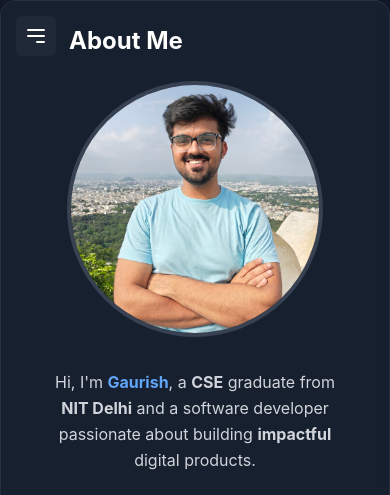
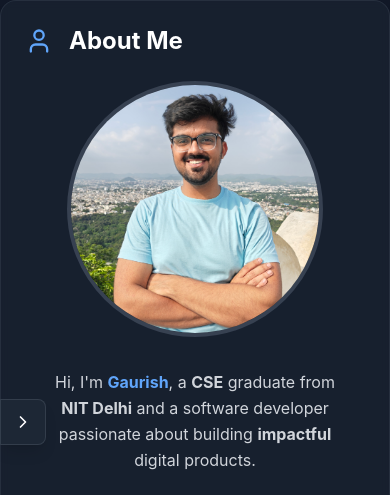
Before and after one commit to Gaurishh/portfolio-website, a Next.js app: page / in a window 390 px wide. Shown: the top 495 px of the page. Built offline with nearby package versions, Linux system fonts and the light colour scheme.

Commit message:
Sidebar optimizations

```diff
--- a/components/AboutSection.js
+++ b/components/AboutSection.js
@@ -6,19 +6,19 @@ import SectionCard from './SectionCard';
 const AboutSection = () => (
   <SectionCard title="About Me" icon={User}>
          <div className="flex flex-col items-center justify-center min-h-[calc(100vh-12rem)] w-full px-6 md:px-12">
-         <div className="flex flex-col md:flex-row items-center mb-8">
-             <div className="mb-8 md:mb-0 md:mr-10 flex-shrink-0">
+          <div className="flex flex-col xl:flex-row items-center mb-8">
+              <div className="mb-8 xl:mb-0 xl:mr-10 flex-shrink-0">
                  <Image
                      src="/profile-photo.jpg"
                      alt="Your Name - Software Engineer"
                      width={512}
                      height={512}
-                     className="rounded-full w-64 h-64 md:w-[28rem] md:h-[28rem] border-4 border-gray-700 object-cover object-top"
+                      className="rounded-full w-64 h-64 xl:w-[28rem] xl:h-[28rem] border-4 border-gray-700 object-cover object-top"
                      style={{ objectPosition: 'center 30%' }}
                      priority
                  />
              </div>
-                     <div className="text-center md:text-left max-w-xl">
+                     <div className="text-center xl:text-left max-w-xl">
                                             <p className="text-gray-300 leading-relaxed text-base md:text-lg">
                        Hi, I&apos;m <strong className="text-blue-400">Gaurish</strong>, a <strong>CSE</strong> graduate from <strong>NIT Delhi</strong> and a software developer passionate about building <strong>impactful</strong> digital products.
                    </p>
--- a/components/Sidebar.js
+++ b/components/Sidebar.js
@@ -1,5 +1,5 @@
 import React, { useState, useEffect } from 'react';
-import { Github, Linkedin, Code, Mail } from 'lucide-react';
+import { Github, Linkedin, Code, Mail, ChevronRight } from 'lucide-react';
 
 const Sidebar = ({ activeSection, setActiveSection, sections, isMobile, onSectionClick }) => {
   const [isOpen, setIsOpen] = useState(false);
@@ -109,15 +109,23 @@ const Sidebar = ({ activeSection, setActiveSection, sections, isMobile, onSectio
   if (isMobile) {
     return (
       <>
-        <button
-          onClick={() => setIsOpen(!isOpen)}
-          className="fixed top-4 left-4 z-50 p-2 bg-gray-800 rounded-md md:hidden"
-        >
-          <svg className="w-6 h-6 text-white" fill="none" stroke="currentColor" viewBox="0 0 24 24" xmlns="http://www.w3.org/2000/svg"><path strokeLinecap="round" strokeLinejoin="round" strokeWidth="2" d="M4 6h16M4 12h16m-7 6h7"></path></svg>
-        </button>
+        {!isOpen && (
+          <button
+            onClick={() => setIsOpen(!isOpen)}
+            className="fixed top-1/2 left-0 transform -translate-y-1/2 z-50 p-3 bg-gray-800/90 backdrop-blur-sm rounded-r-lg md:hidden hover:bg-gray-700/90 transition-all duration-300 shadow-lg border border-gray-600/50"
+          >
+            <ChevronRight className="w-5 h-5 text-white" />
+          </button>
+        )}
         <div className={`fixed top-0 left-0 h-full z-40 transform transition-transform duration-300 ease-in-out ${isOpen ? 'translate-x-0' : '-translate-x-full'}`}>
           <SidebarContent />
         </div>
+        {isOpen && (
+          <div
+            className="fixed inset-0 z-30 bg-black/50 backdrop-blur-sm md:hidden"
+            onClick={() => setIsOpen(false)}
+          />
+        )}
       </>
     );
   }
```
